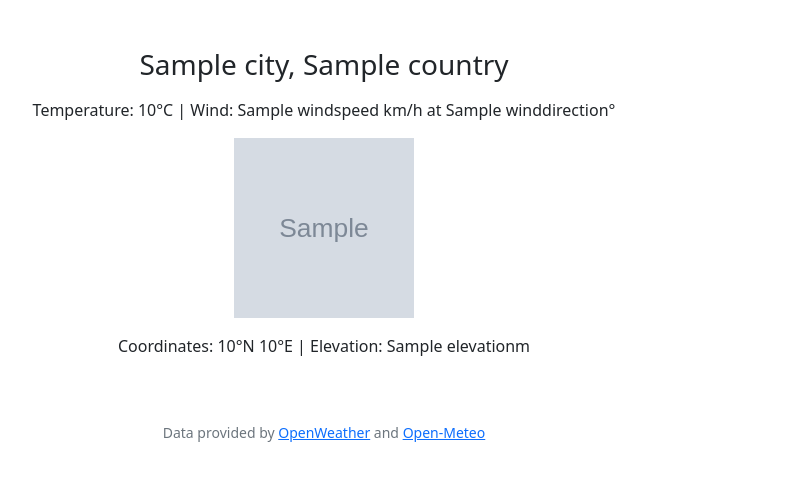
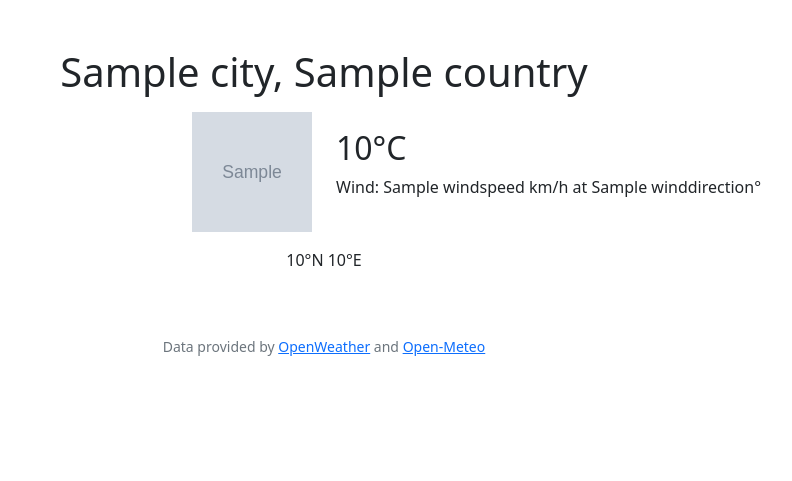
Before and after one commit to j-kennethh/WeatherCast, a Python web app: template website/templates/weather.html in a window 1280 px wide. Shown: the part 76-557 px from the top of the page, without its empty margins (316-1108 px from the left). Run offline with Jinja, Linux system fonts and the light colour scheme; the template is opened without the code that fills it: most values are stand-ins (such as "Sample title", 1, 10 or a date in 2020); grey boxes marked "Sample" are stand-in pictures.

Commit message:
improved frontend layout

```diff
--- a/website/static/styles.css
+++ b/website/static/styles.css
@@ -1,12 +1,21 @@
-nav .navbar-brand
-{
+nav .navbar-brand {
     font-size: xx-large;
 }
-nav .navbar-brand .blue
-{
+nav .navbar-brand .blue {
     color: #033F63;
 }
-nav .navbar-brand .sage
-{
+nav .navbar-brand .sage {
     color: #7c9885;
 }
+.col img {
+    display: -webkit-box;
+    margin-left: auto;
+}
+.col h2 {
+    display: -webkit-box;
+    margin-right: auto;
+}
+.col p {
+    display: -webkit-box;
+    margin-right: auto;
+}
--- a/website/templates/weather.html
+++ b/website/templates/weather.html
@@ -4,11 +4,20 @@
 
 {% block main %}
     <div class="mb-3">
-        <h3>{{ city }}, {{ country }}</h3>
+        <h1>{{ city }}, {{ country }}</h1>
     </div>
-    <p>Temperature: {{ data.current_weather.temperature }}°C |  Wind: {{ data.current_weather.windspeed }} km/h at {{ data.current_weather.winddirection }}°</p>
     <div class="mb-3">
-        <img src="{{ filename }}" alt="weather" width="180" height="180"/>
+        <div class="row align-items-center justify-content-evenly">
+            <div class="col">
+                <img src="{{ filename }}" alt="weather" width="120" height="120"/>
+            </div>
+            <div class="col">
+                <h2>{{ data.current_weather.temperature }}°C</h2>
+                <p> Wind: {{ data.current_weather.windspeed }} km/h at {{ data.current_weather.winddirection }}°</p>
+            </div>
+        </div>
     </div>
-    <p>Coordinates: {{ data.latitude | round(2) }}°N {{ data.longitude | round(2) }}°E | Elevation: {{ data.elevation }}m</p>
+    <div class="mb-3">
+        <p>{{ data.latitude | round(2) }}°N {{ data.longitude | round(2) }}°E</p>
+    </div>
 {% endblock %}
```
